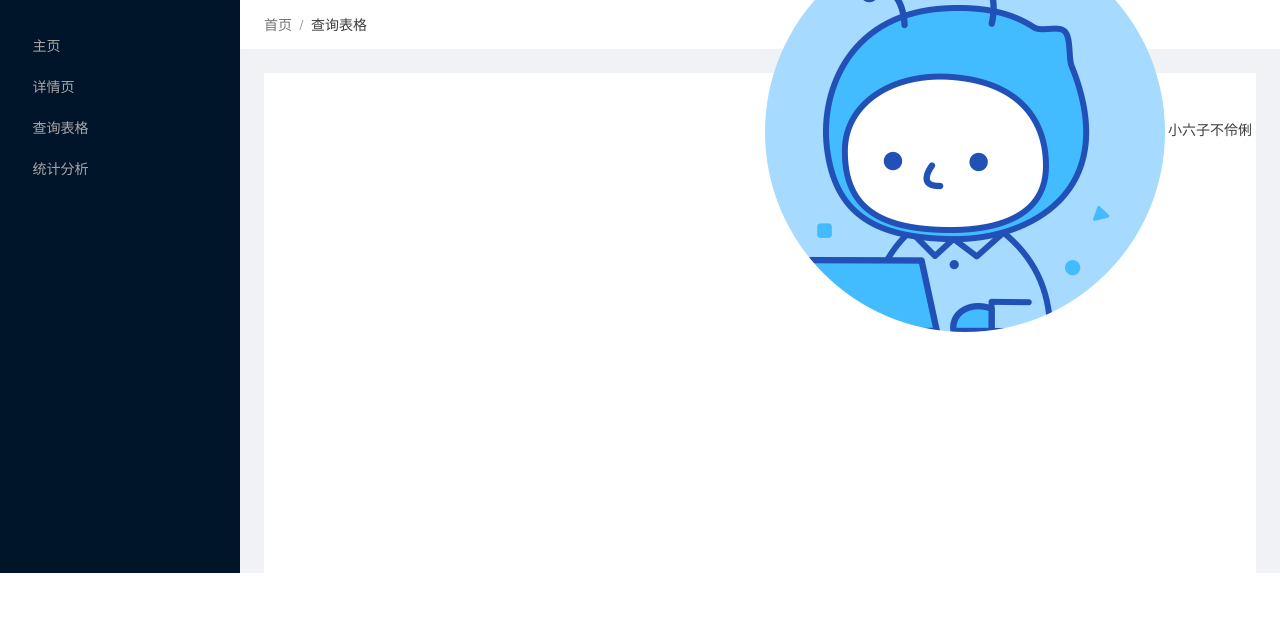
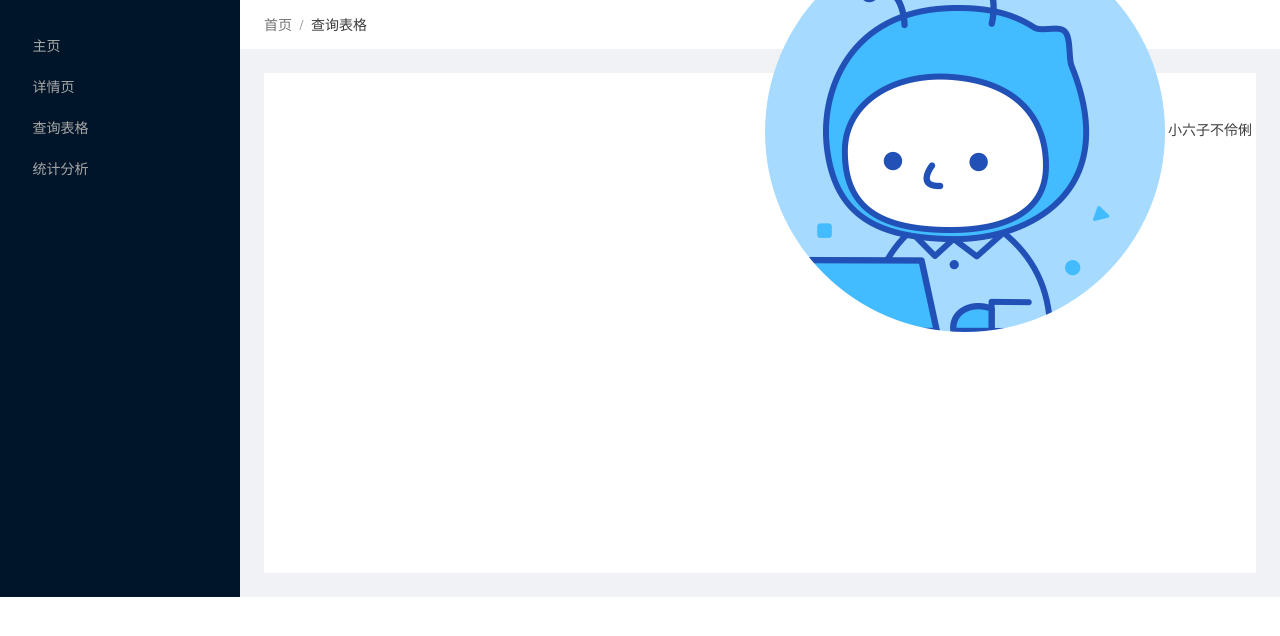
Before and after one commit to liulingli/ie8-admin, a website: page index.html in a window 1280 px wide. Shown: the part 68-704 px from the top of the page. Drawn offline with nearby package versions, Linux system fonts and the light colour scheme; files that its build step writes are made by us from their sources.

Commit message:
布局调整

```diff
--- a/src/less/index.less
+++ b/src/less/index.less
@@ -282,9 +282,11 @@ html,body{
   background:#ffffff;
   margin-top:3px;
 }
+.main-layout-content{
+  overflow-y:hidden;
+}
 .page-content{
   margin: 24px 24px;
-  margin-bottom:0;
 }
 .main-content{
   margin-top:15px;
```
